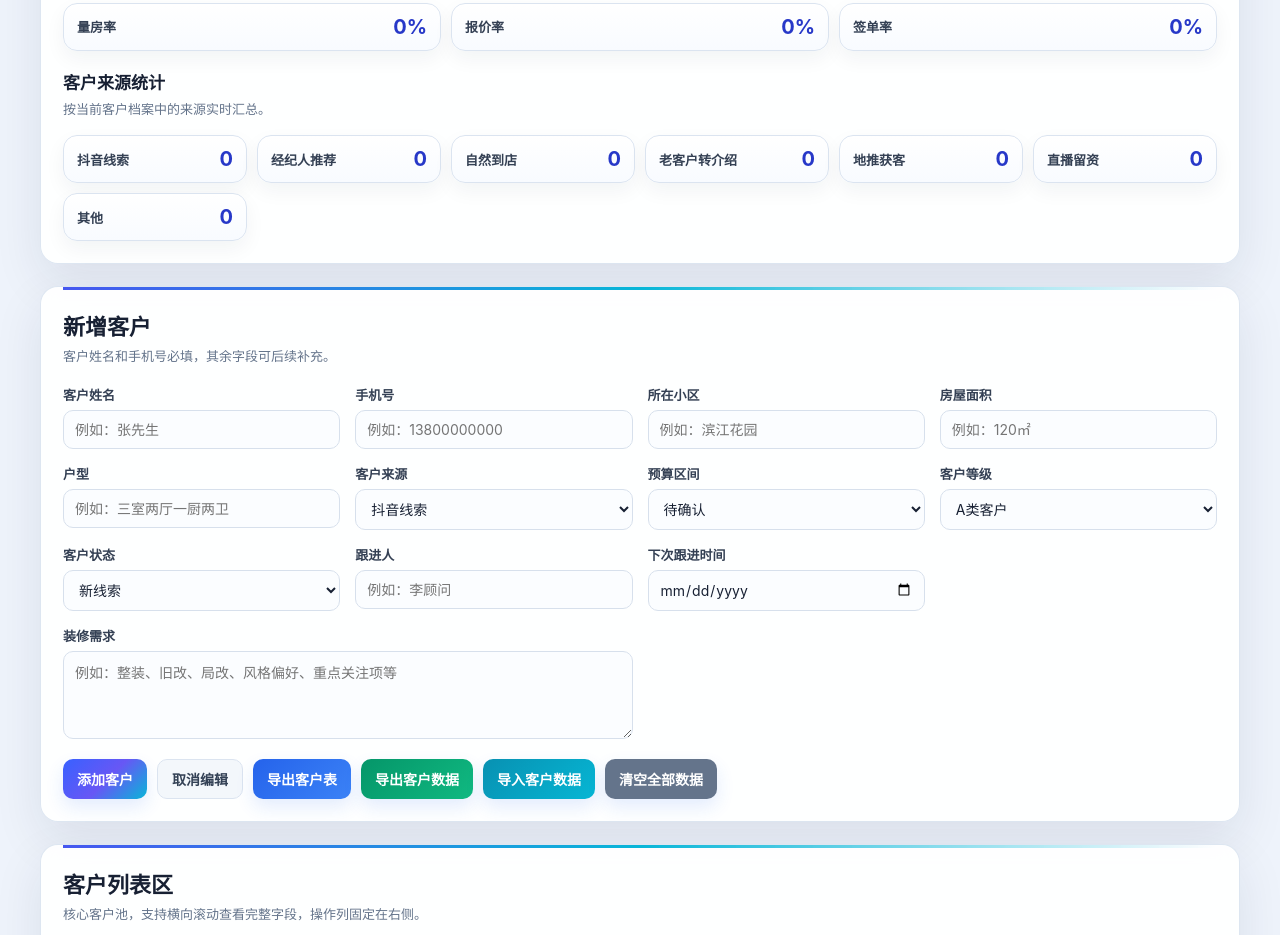
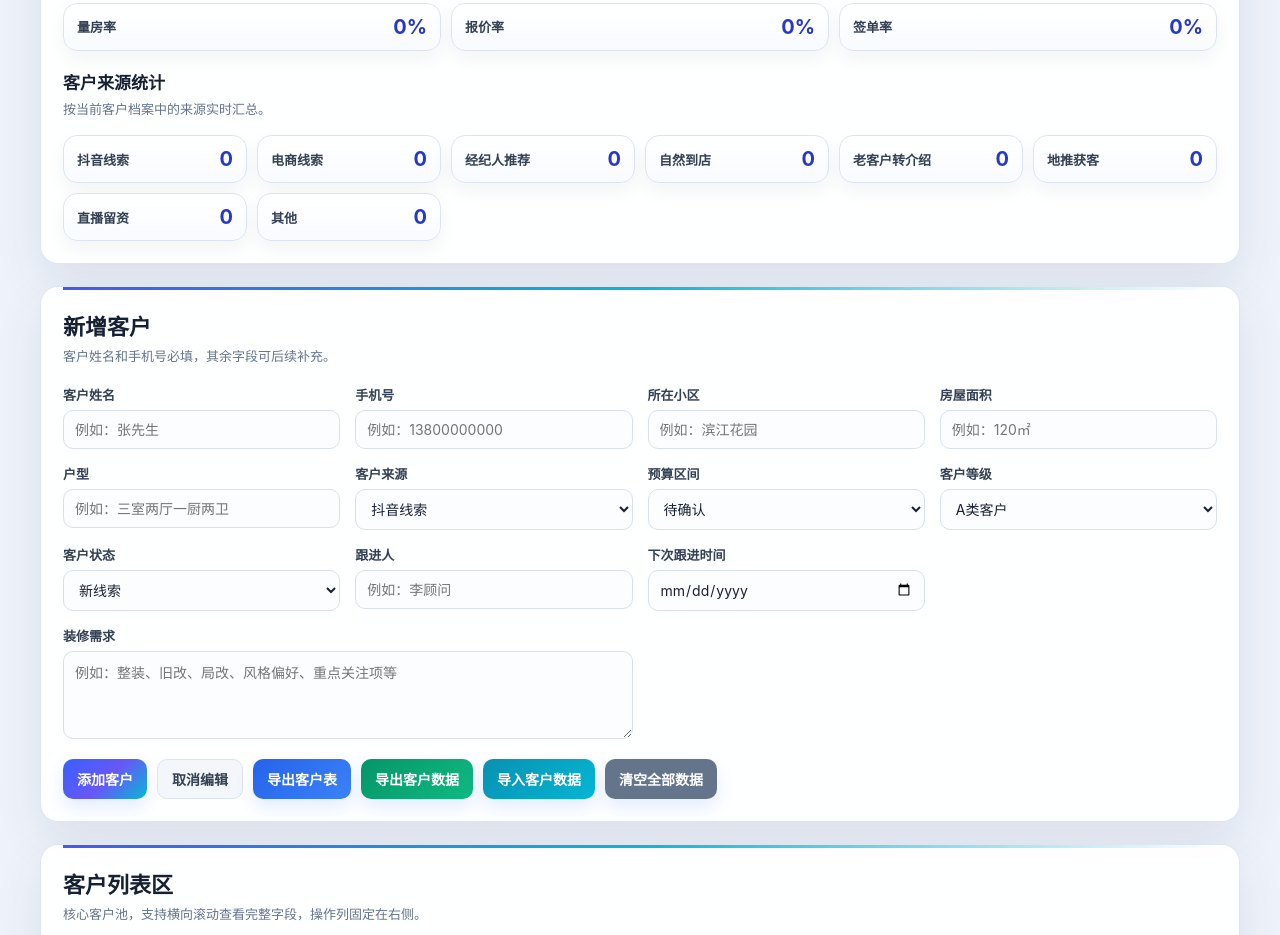
Before and after one commit to zhoukaidong287-boop/ai-work-tools, a plain HTML site: page crm.html in a window 1280 px wide. Shown: the part 1561-2496 px from the top of the page. Drawn offline with Linux system fonts and the light colour scheme.

Commit message:
补充CRM电商线索来源选项

```diff
--- a/crm.html
+++ b/crm.html
@@ -1491,6 +1491,7 @@
           <label for="source">客户来源</label>
           <select id="source">
             <option>抖音线索</option>
+            <option>电商线索</option>
             <option>经纪人推荐</option>
             <option>自然到店</option>
             <option>老客户转介绍</option>
@@ -1845,6 +1846,7 @@
 
     const SOURCE_OPTIONS = [
       "抖音线索",
+      "电商线索",
       "经纪人推荐",
       "自然到店",
       "老客户转介绍",
```
